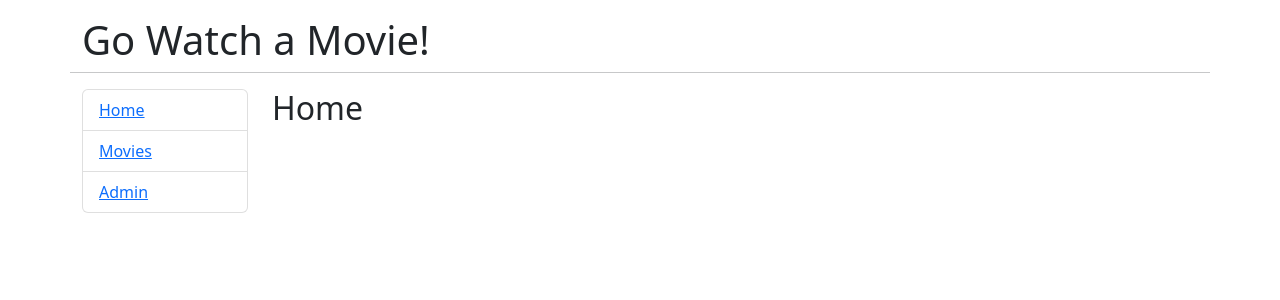
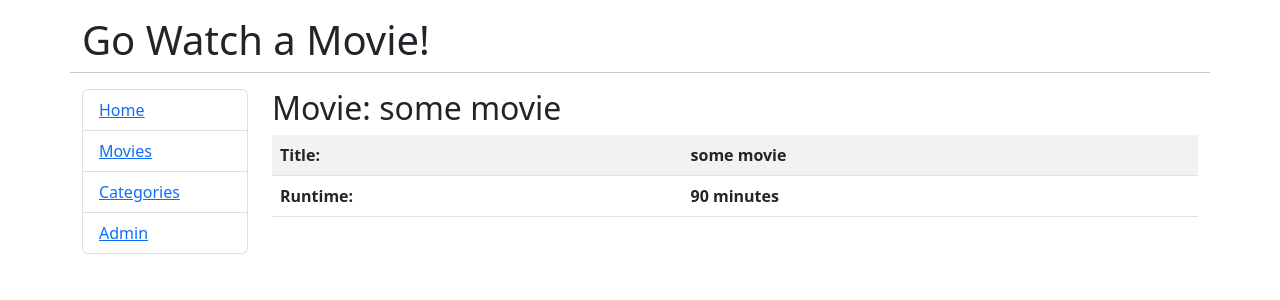
Before and after one commit to eXvimmer/working_with_react_and_Go, a React (Vite) app in the folder frontend/: page /movies/1 in a window 1280 px wide. Shown: the top 300 px of the page. Built offline with nearby package versions, Linux system fonts and the light colour scheme.

Commit message:
Create more boiler plate frontend routes and components.

```diff
--- a/frontend/src/App.jsx
+++ b/frontend/src/App.jsx
@@ -1,16 +1,10 @@
 import { Route, Switch, Link } from "react-router-dom";
-
-function Home() {
-  return <h2>Home</h2>;
-}
-
-function Movies() {
-  return <h2>Movies</h2>;
-}
-
-function Admin() {
-  return <h2>Manage Catalogue</h2>;
-}
+import Home from "./routes/Home";
+import Movies from "./routes/Movies";
+import Admin from "./routes/Admin";
+import CategoryPage from "./routes/CategoryPage";
+import Categories from "./components/Categories";
+import Movie from "./components/Movie";
 
 function App() {
   return (
@@ -31,6 +25,9 @@ function App() {
                 <Link to="/movies">Movies</Link>
               </li>
               <li className="list-group-item">
+                <Link to="/categories">Categories</Link>
+              </li>
+              <li className="list-group-item">
                 <Link to="/admin">Admin</Link>
               </li>
             </ul>
@@ -39,14 +36,28 @@ function App() {
 
         <div className="col-md-10">
           <Switch>
+            <Route exact path="/">
+              <Home />
+            </Route>
+            <Route exact path="/movies/:id" component={Movie} />
             <Route exact path="/movies">
               <Movies />
             </Route>
+            <Route exact path="/categories">
+              <CategoryPage />
+            </Route>
+            <Route
+              exact
+              path="/categories/drama"
+              render={(props) => <Categories {...props} title="Drama" />}
+            />
+            <Route
+              exact
+              path="/categories/comedy"
+              render={(props) => <Categories {...props} title="Comedy" />}
+            />
             <Route exact path="/admin">
               <Admin />
-            </Route>
-            <Route path="/">
-              <Home />
             </Route>
           </Switch>
         </div>
--- /dev/null
+++ b/frontend/src/components/Categories.jsx
@@ -0,0 +1,14 @@
+import React, { Component } from "react";
+import PropTypes from "prop-types";
+
+export class Categories extends Component {
+  render() {
+    return <h2>Category: {this.props.title}</h2>;
+  }
+}
+
+Categories.propTypes = {
+  title: PropTypes.string,
+};
+
+export default Categories;
--- /dev/null
+++ b/frontend/src/components/Movie.jsx
@@ -0,0 +1,53 @@
+/* eslint-disable react/prop-types */
+import React, { Component } from "react";
+
+export class Movie extends Component {
+  constructor(props) {
+    super(props);
+
+    this.state = {
+      movie: {},
+    };
+  }
+
+  componentDidMount() {
+    this.setState({
+      movie: {
+        id: this.props.match.params.id,
+        title: "some movie",
+        runtime: 90,
+      },
+    });
+  }
+
+  render() {
+    return (
+      <>
+        <h2>Movie: {this.state.movie.title}</h2>
+        <table className="table table-compact table-striped">
+          <thead></thead>
+          <tbody>
+            <tr>
+              <td>
+                <strong>Title:</strong>
+              </td>
+              <td>
+                <strong>{this.state.movie.title}</strong>
+              </td>
+            </tr>
+            <tr>
+              <td>
+                <strong>Runtime:</strong>
+              </td>
+              <td>
+                <strong>{this.state.movie.runtime} minutes</strong>
+              </td>
+            </tr>
+          </tbody>
+        </table>
+      </>
+    );
+  }
+}
+
+export default Movie;
--- a/frontend/src/main.jsx
+++ b/frontend/src/main.jsx
@@ -1,6 +1,6 @@
 import React from "react";
 import ReactDOM from "react-dom/client";
-import { HashRouter as Router } from "react-router-dom";
+import { BrowserRouter } from "react-router-dom";
 import App from "./App";
 
 import "bootstrap/dist/css/bootstrap.min.css";
@@ -10,9 +10,9 @@ import "./index.css";
 // TODO: migrate to react-router-dom@6.4.0 or latest and use functional
 // components
 ReactDOM.createRoot(document.getElementById("root")).render(
-  <Router>
+  <BrowserRouter>
     <React.StrictMode>
       <App />
     </React.StrictMode>
-  </Router>
+  </BrowserRouter>
 );
--- /dev/null
+++ b/frontend/src/routes/Admin.jsx
@@ -0,0 +1,7 @@
+import { Component } from "react";
+
+export default class Admin extends Component {
+  render() {
+    return <h2>Admin</h2>;
+  }
+}
--- /dev/null
+++ b/frontend/src/routes/CategoryPage.jsx
@@ -0,0 +1,19 @@
+import { Link, useRouteMatch } from "react-router-dom";
+
+export default function CategoryPage() {
+  const { path } = useRouteMatch();
+  return (
+    <div>
+      <h2>Categories</h2>
+
+      <ul>
+        <li>
+          <Link to={`${path}/comedy`}>Comedy</Link>
+        </li>
+        <li>
+          <Link to={`${path}/drama`}>Drama</Link>
+        </li>
+      </ul>
+    </div>
+  );
+}
--- /dev/null
+++ b/frontend/src/routes/Home.jsx
@@ -0,0 +1,7 @@
+import { Component } from "react";
+
+export default class Home extends Component {
+  render() {
+    return <h2>Home</h2>;
+  }
+}
--- /dev/null
+++ b/frontend/src/routes/Movies.jsx
@@ -0,0 +1,37 @@
+import { Component } from "react";
+import { Link } from "react-router-dom";
+
+export default class Movies extends Component {
+  constructor(props) {
+    super(props);
+
+    this.state = {
+      movies: [],
+    };
+  }
+
+  componentDidMount() {
+    this.setState({
+      movies: [
+        { id: 1, title: "The Shawshank Redemption", runtime: 142 },
+        { id: 2, title: "The Godfather", runtime: 175 },
+        { id: 3, title: "The Dark Knight", runtime: 153 },
+      ],
+    });
+  }
+
+  render() {
+    return (
+      <>
+        <h2>Choose a movie</h2>
+        <ul>
+          {this.state.movies.map((m) => (
+            <li key={m.id}>
+              <Link to={`/movies/${m.id}`}>{m.title}</Link>
+            </li>
+          ))}
+        </ul>
+      </>
+    );
+  }
+}
```
